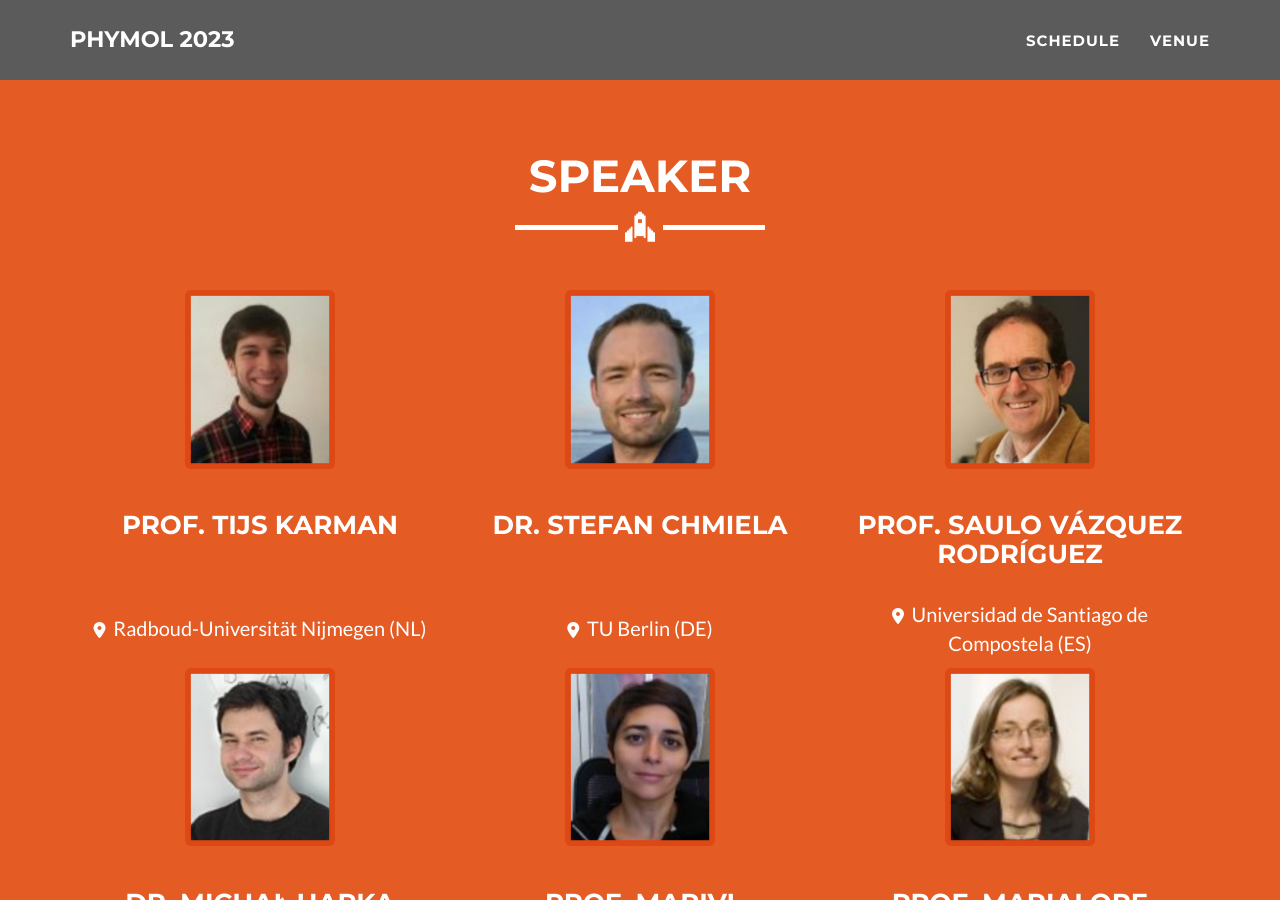
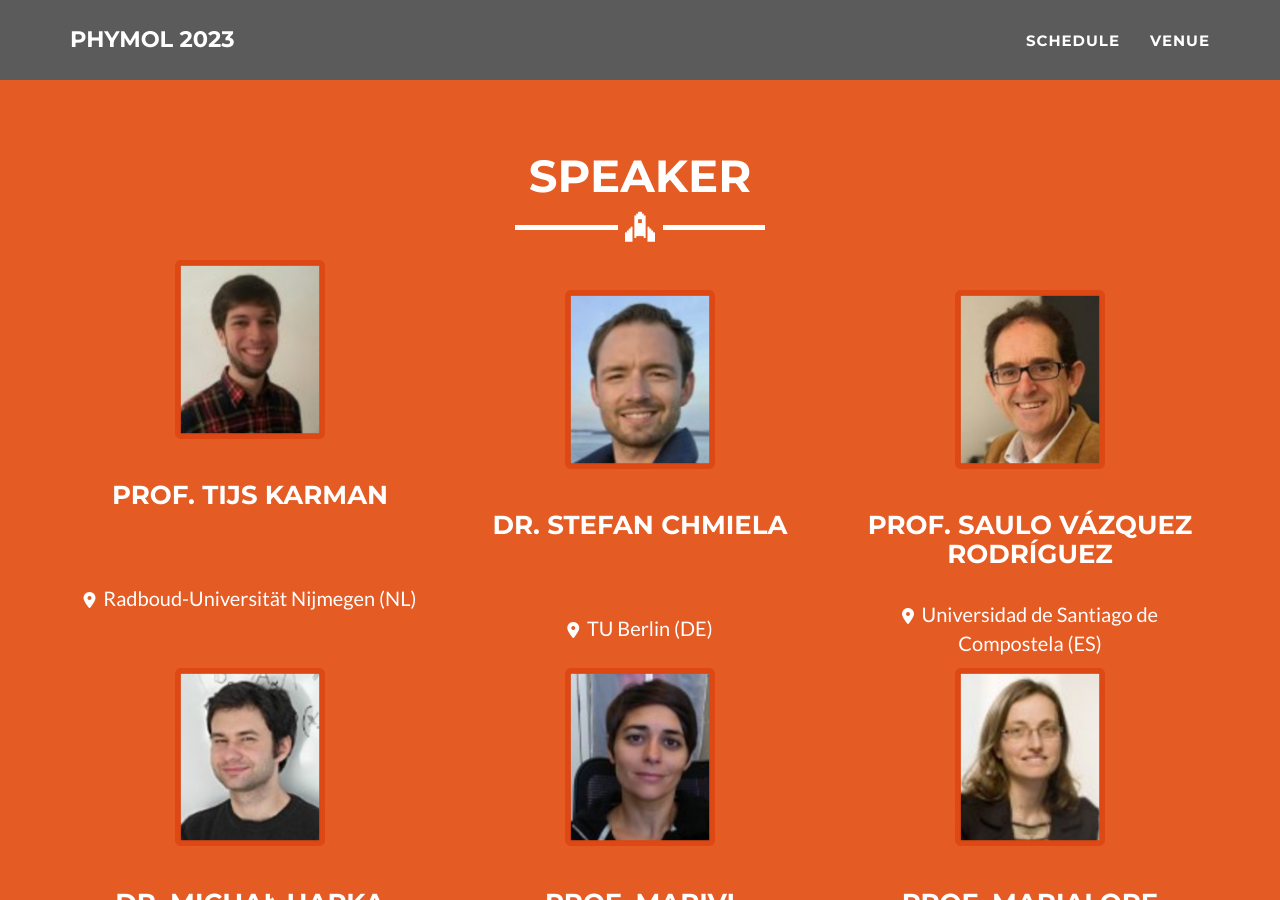
Before and after one commit to phymol/phymol.github.io, a Jekyll site: the page built from _posts/2020-08-04-day1.md, in a window 1280 px wide and 900 px high, scrolled down 1678 px. Built offline with Jekyll 4.4.1, drawn with Linux system fonts in a browser that asks for light colours.

Commit message:
Update speaker.html

```diff
--- a/_includes/speaker.html
+++ b/_includes/speaker.html
@@ -8,9 +8,9 @@
       </div>
     </div>
 
-    <div class="portfolio-flex-row">
+    <div class="row">
     {% for ppl in site.categories.speaker %}
-      <div class="portfolio-flex-item portfolio-item">
+      <div class="portfolio-item">
           <div class="col-lg-4 text-center">
             <img width="150" src="https://raw.githubusercontent.com/phymol/phymol.github.io/main/img/speaker/{{ ppl.img }}" alt="{{ ppl.alt }}"/>
             <br><br>
```
Lines whose indentation alone changed are shown as unchanged.
